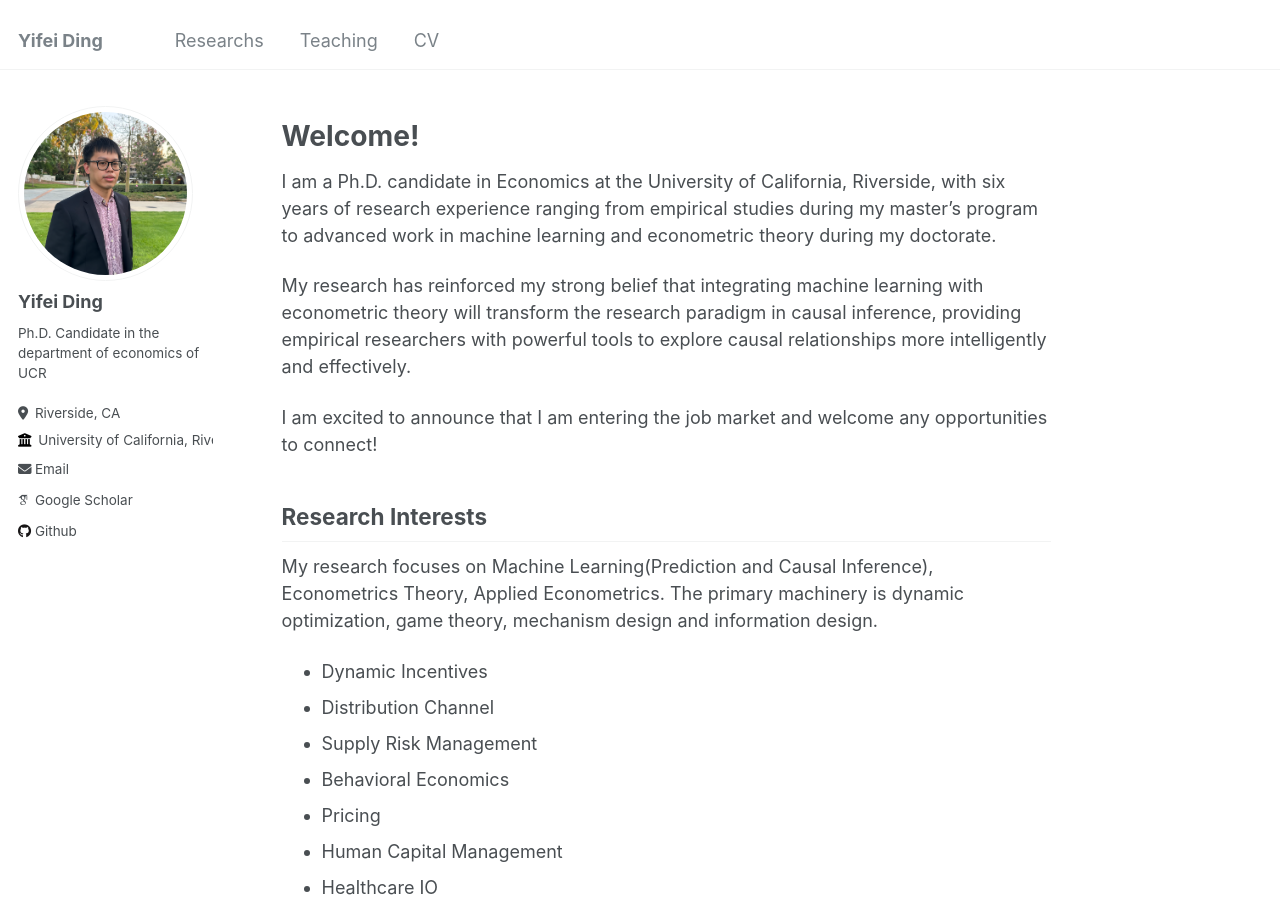
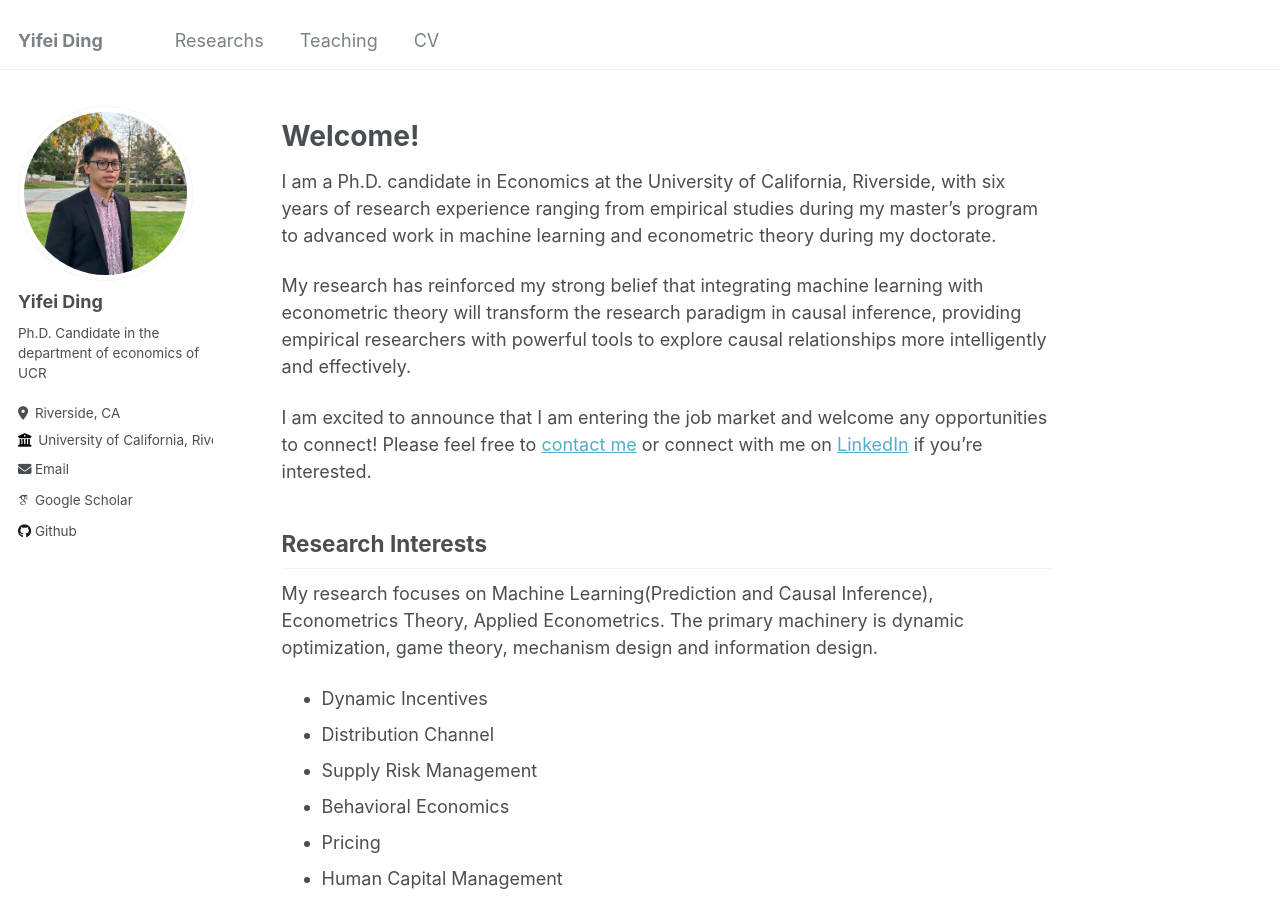
Before and after one commit to YifeiDing-UCR/YifeiDing-UCR.github.io, a Jekyll site: the page built from _pages/about.md, in a window 1280 px wide and 900 px high. Built offline with Jekyll 4.4.1, drawn with Linux system fonts in a browser that asks for light colours; some web fonts are replaced.

Commit message:
Update about.md

```diff
--- a/_pages/about.md
+++ b/_pages/about.md
@@ -14,7 +14,7 @@ I am a Ph.D. candidate in Economics at the University of California, Riverside,
 
 My research has reinforced my strong belief that integrating machine learning with econometric theory will transform the research paradigm in causal inference, providing empirical researchers with powerful tools to explore causal relationships more intelligently and effectively.
 
-I am excited to announce that I am entering the job market and welcome any opportunities to connect!
+I am excited to announce that I am entering the job market and welcome any opportunities to connect! Please feel free to [contact me](mailto:yding067@ucr.edu) or connect with me on [LinkedIn](linkedin.com/in/yifei-ding-4929251b0) if you're interested.
 
 ## Research Interests
 
```
